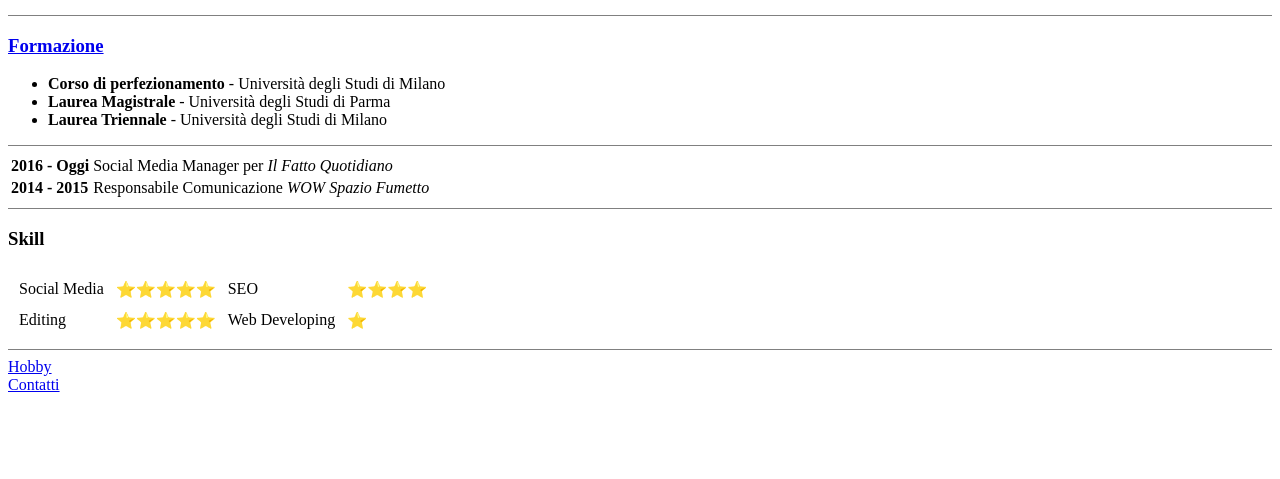
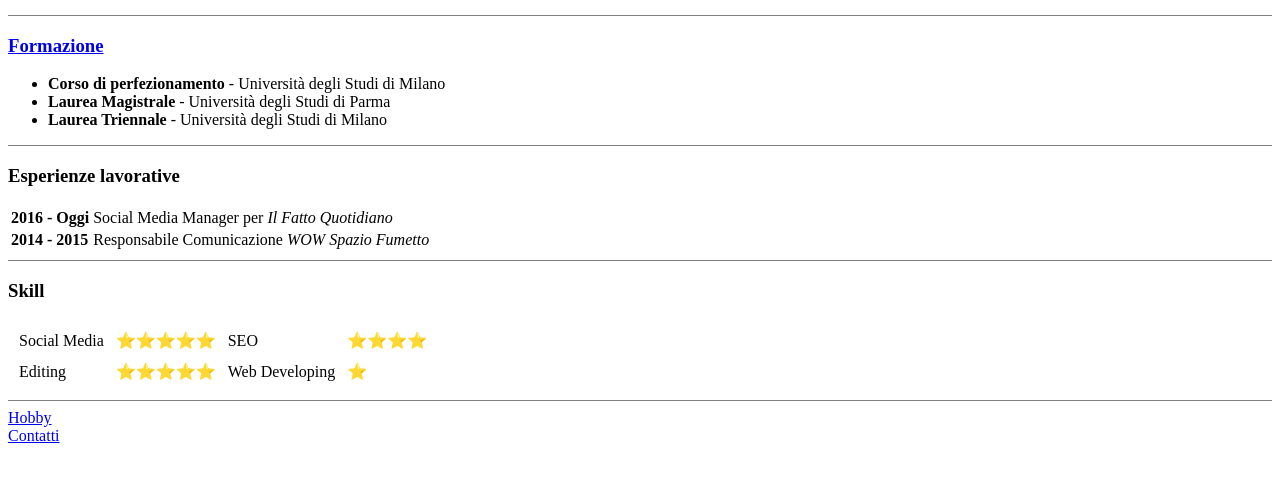
Before and after one commit to SimoneMarchisano/cv, a plain HTML site: page index.html in a window 1280 px wide. Shown: the part 187-666 px from the top of the page. Drawn offline with Linux system fonts and the light colour scheme.

Commit message:
Update index.html

```diff
--- a/index.html
+++ b/index.html
@@ -23,6 +23,7 @@
     <li><strong>Laurea Triennale</strong> - Università degli Studi di Milano</li>
   </ul>
   <hr size="1" noshade />
+  <h3>Esperienze lavorative</h3>
   <table>
     <tr>
       <td><strong>2016 - Oggi</strong></td>
```
